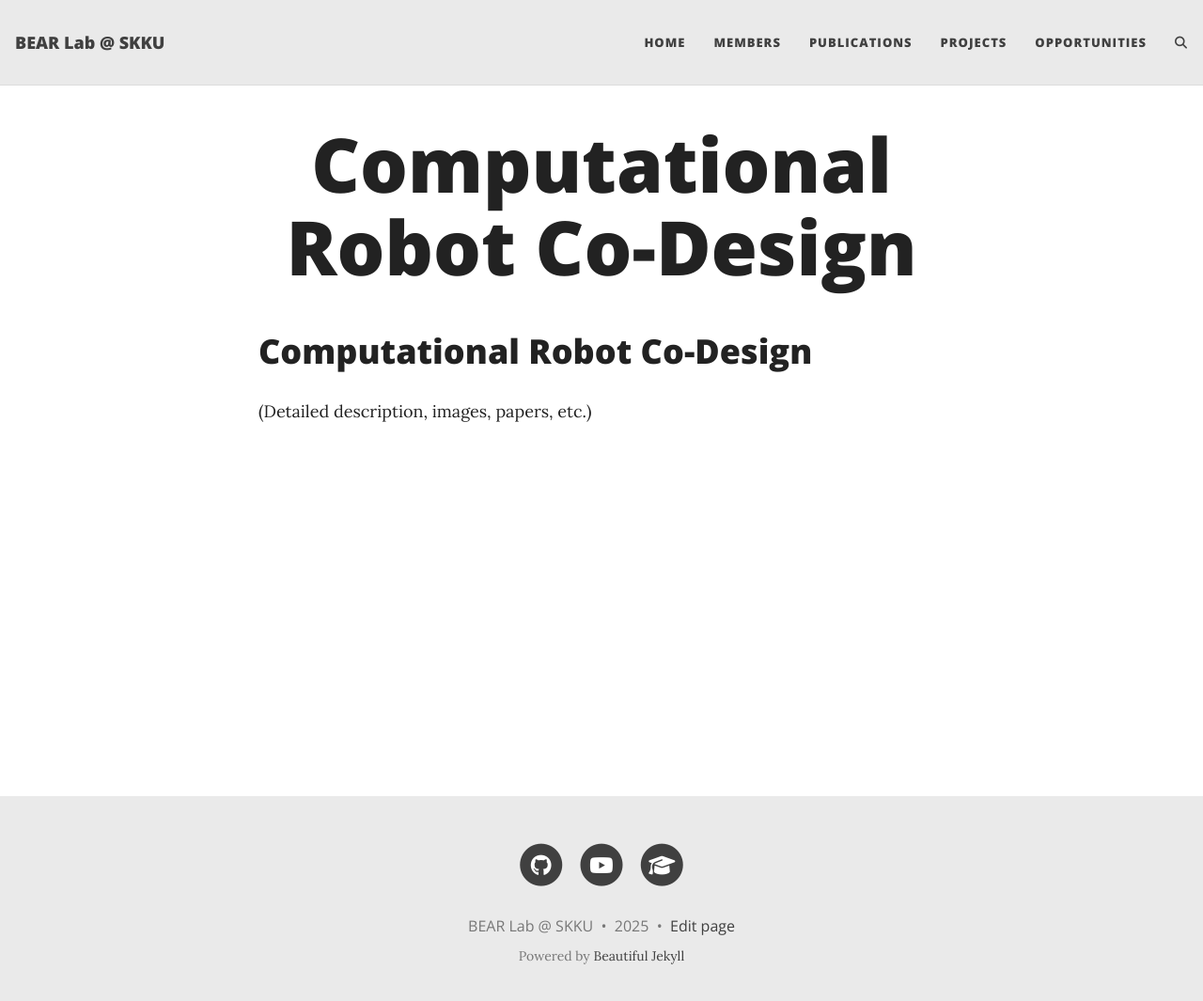
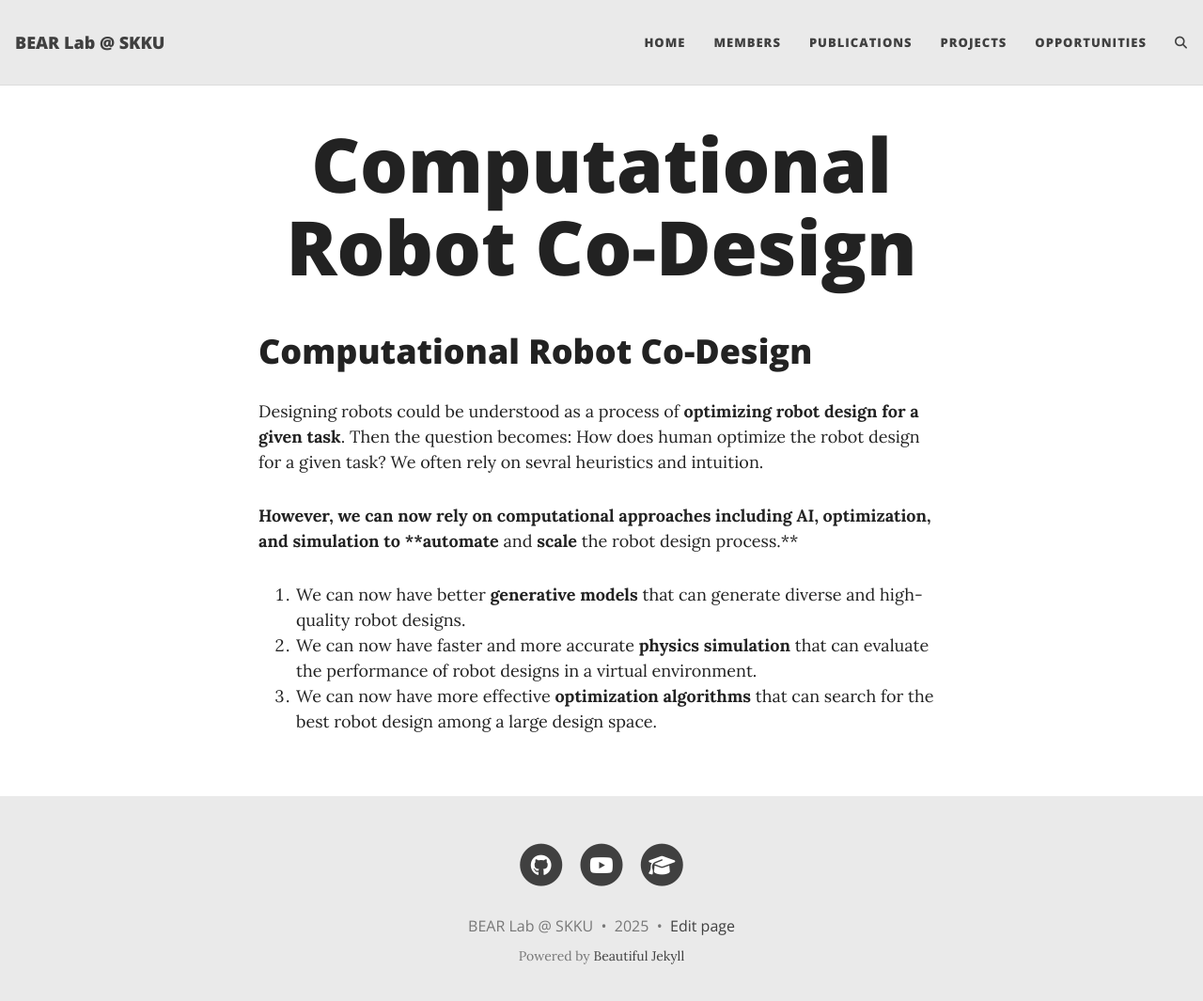
Before and after one commit to bear-research-lab/bear-research-lab.github.io, a Jekyll site: the page built from _pages/projects/codesign.md, in a window 1280 px wide and 1078 px high. Shown: the top 1065 px of the window at 94% size. Built offline with Jekyll 4.4.1, drawn with Linux system fonts in a browser that asks for light colours; comment, search, counter and statistics services are not loaded; our own code applies the rules of GitHub Pages for plain Markdown files.

Commit message:
writing codesign

```diff
--- a/_pages/projects/codesign.md
+++ b/_pages/projects/codesign.md
@@ -1,9 +1,13 @@
 ---
 layout: page
-title: Computational Robot Co-Design
 permalink: /projects/codesign/
 ---
 
 # Computational Robot Co-Design
+Designing robots could be understood as a process of **optimizing robot design for a given task**. Then the question becomes: How does human optimize the robot design for a given task? We often rely on sevral heuristics and intuition.
 
-(Detailed description, images, papers, etc.)
+**However, we can now rely on computational approaches including AI, optimization, and simulation to **automate** and **scale** the robot design process.**
+
+1. We can now have better **generative models** that can generate diverse and high-quality robot designs.
+2. We can now have faster and more accurate **physics simulation** that can evaluate the performance of robot designs in a virtual environment.
+3. We can now have more effective **optimization algorithms** that can search for the best robot design among a large design space.
```
Also changed, not shown: _pages/projects.md (+1 -1 lines).
